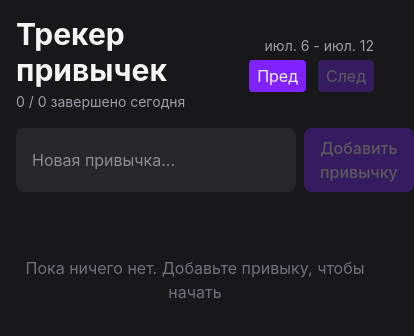
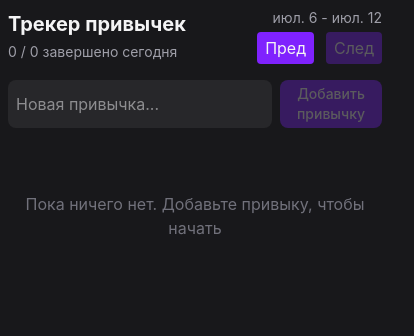
Before and after one commit to Rafis-dev/habit-tracker, a React (Vite) app: page / in a window 390 px wide. Shown: the top 336 px of the page, 414 px wide, since content can reach past the window. Built offline with nearby package versions, Linux system fonts and the light colour scheme.

Commit message:
added responsive

```diff
--- a/src/App.tsx
+++ b/src/App.tsx
@@ -16,7 +16,7 @@ export default function App() {
   });
 
   return (
-    <div className="max-w-2xl mx-auto p-4 flex flex-col gap-4">
+    <div className="max-w-2xl mx-auto p-2 sm:p-4 flex flex-col gap-4">
       <HabitProvider>
         <Header
           visibleDates={visibleDates}
--- a/src/components/HabitForm.tsx
+++ b/src/components/HabitForm.tsx
@@ -18,7 +18,7 @@ export default function HabitForm() {
         value={name}
         onChange={e => setName(e.target.value)}
         type="text"
-        className="flex-1 rounded-lg bg-zinc-800 px-4
+        className="flex-1 rounded-lg bg-zinc-800 px-2 sm:px-4
       py-2
       outline-none focus-visible:ring-2
       focus-visible:ring-violet-500"
@@ -26,7 +26,7 @@ export default function HabitForm() {
       />
       <Button
         disabled={name.trim() === ''}
-        className="rounded-lg px-4 py-2 font-medium"
+        className="rounded-lg px-2 py-1 text-sm sm:text-base sm:px-4 sm:py-2 font-medium"
       >
         Добавить привычку
       </Button>
--- a/src/components/HabitItem.tsx
+++ b/src/components/HabitItem.tsx
@@ -15,10 +15,10 @@ export default function HabitItem({ habit, visibleDates }: HabitItemProps) {
   const streak = getStreak(habit.completions);
 
   return (
-    <div className="rounded-xl bg-zinc-800 p-4 flex flex-col gap-3">
+    <div className="rounded-xl bg-zinc-800 p-2 sm:p-4 flex flex-col gap-3 ">
       <div className="flex item-center justify-between">
         <div className="flex gap-3 items-center">
-          <span className="font-medium">{habit.name}</span>
+          <span className="font-medium text-sm sm:text-base">{habit.name}</span>
           {streak !== 0 && (
             <span className="text-sm text-amber-400">🔥 {streak}</span>
           )}
@@ -31,7 +31,7 @@ export default function HabitItem({ habit, visibleDates }: HabitItemProps) {
           Удалить
         </Button>
       </div>
-      <div className="flex gap-1.5">
+      <div className="flex gap-1.5 overflow-x-auto">
         {visibleDates.map(date => (
           <Button
             className="flex flex-1 flex-col items-center gap-0.6 rounded-lg text-sm"
@@ -44,7 +44,7 @@ export default function HabitItem({ habit, visibleDates }: HabitItemProps) {
                 : 'secondary'
             }
           >
-            <span className="font-medium">
+            <span className="font-medium text-xs sm:text-sm">
               {format(date, 'EEE', { locale: ru })}
             </span>
             <span>{format(date, 'd')}</span>
--- a/src/components/Header.tsx
+++ b/src/components/Header.tsx
@@ -19,9 +19,11 @@ export default function Header({ visibleDates, onPrev, onNext }: HeaderProps) {
   const dateRange = `${format(visibleDates[0], 'MMM d', { locale: ru })} - ${format(visibleDates.at(-1)!, 'MMM d', { locale: ru })}`;
 
   return (
-    <header className="flex items-center justify-between">
+    <header className="flex items-center gap-2 justify-between">
       <div className="flex flex-col gap-1">
-        <h1 className="text-3xl font-bold">Трекер привычек</h1>
+        <h1 className="text-xl sm:text-2xl md:text-3xl font-bold">
+          Трекер привычек
+        </h1>
         <span className="text-zinc-400 text-sm">
           {doneToday} / {habits.length} завершено сегодня
         </span>
```
